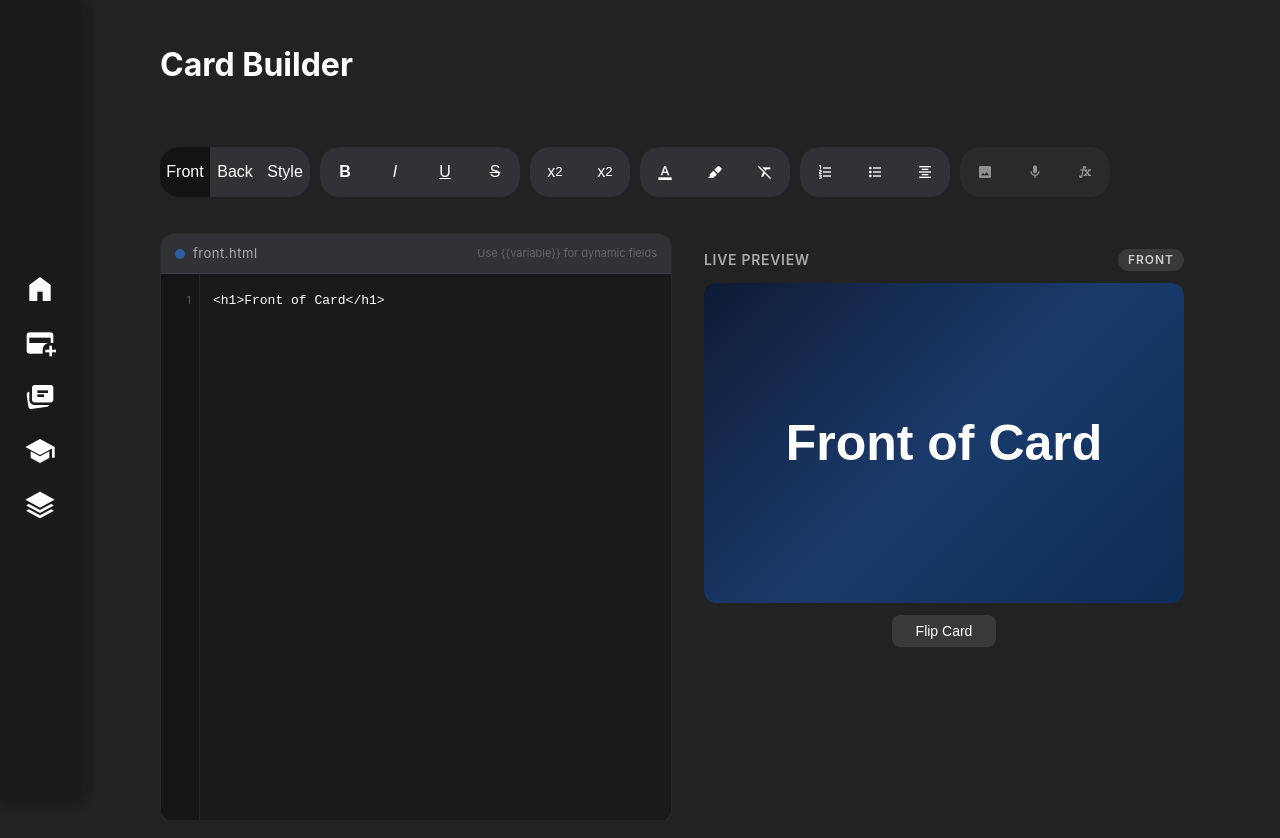
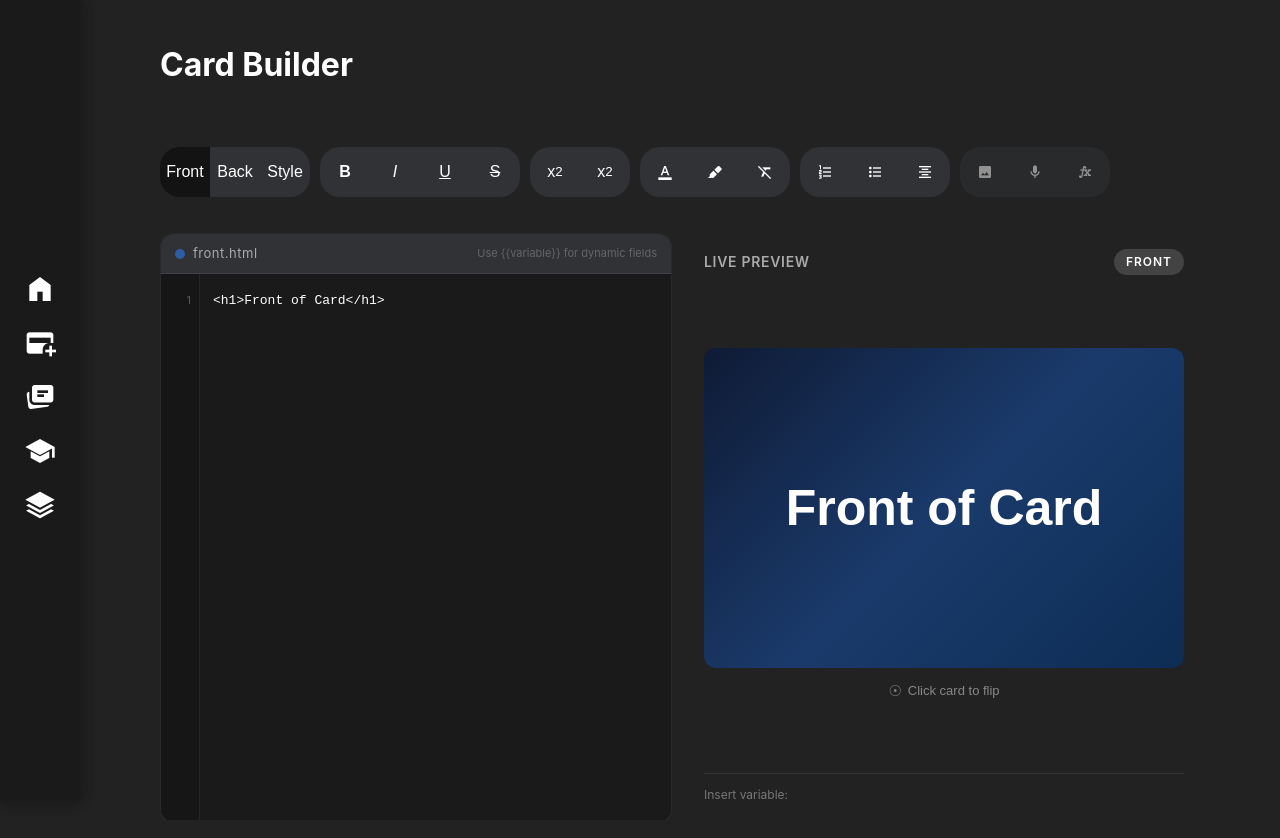
Before and after one commit to 18barbers2/gostudycards, a React (Vite) app in the folder frontend/: page /card-builder in a window 1280 px wide. Shown: the top 838 px of the page. Built offline with nearby package versions, Linux system fonts and the light colour scheme.

Commit message:
feature: added an insert panel at the bottom of the card preview

```diff
--- a/frontend/src/components/PreviewPanel.tsx
+++ b/frontend/src/components/PreviewPanel.tsx
@@ -9,17 +9,31 @@ interface PreviewPanelProps {
     onFlip: () => void;
     onInsert: (text: string) => void;
 }
-function PreviewPanel({ side, template, style, data, onFlip, onInsert: _onInsert} : PreviewPanelProps) {
+function PreviewPanel({ side, template, style, data, onFlip, onInsert }: PreviewPanelProps) {
+    const variables = [...new Set([...template.matchAll(/\{\{(\w+)\}\}/g)].map(m => m[1]))];
+
     return (
         <div className='preview-pane'>
             <div className='preview-pane-header'>
                 <span className='preview-label'>Live Preview</span>
                 <span className='preview-side-badge'>{side}</span>
             </div>
-            <div className='preview-card-wrapper'>
-                <Card id='' deckId='' template={template} style={style} data={data} />
+            <div className='preview-pane-body'>
+                <div className='preview-card-wrapper'>
+                    <Card id='' deckId='' template={template} style={style} data={data} />
+                </div>
+                <button className='preview-flip-hint' onClick={onFlip}>
+                    <span className='preview-flip-icon'>&#9737;</span> Click card to flip
+                </button>
             </div>
-            <button className='preview-flip-btn' onClick={onFlip}>Flip Card</button>
+            <div className='preview-insert-bar'>
+                <span className='preview-insert-label'>Insert variable:</span>
+                {variables.map(v => (
+                    <button key={v} className='preview-insert-chip' onClick={() => onInsert(`{{${v}}}`)}>
+                        {`{{${v}}}`}
+                    </button>
+                ))}
+            </div>
         </div>
     );
 }
--- a/frontend/src/css/PreviewPanel.css
+++ b/frontend/src/css/PreviewPanel.css
@@ -1,14 +1,19 @@
 .preview-pane {
     display: flex;
     flex-direction: column;
-    gap: 12px;
+    height: 100%;
+    overflow: hidden;
     padding: 16px;
+    gap: 0;
+    box-sizing: border-box;
 }
 
 .preview-pane-header {
     display: flex;
     align-items: center;
     justify-content: space-between;
+    padding-bottom: 12px;
+    flex-shrink: 0;
 }
 
 .preview-label {
@@ -23,32 +28,84 @@
     font-size: 12px;
     font-weight: 600;
     text-transform: uppercase;
-    padding: 2px 10px;
+    padding: 4px 12px;
     border-radius: 999px;
-    background: rgba(255, 255, 255, 0.1);
-    color: #ccc;
+    background: rgba(255, 255, 255, 0.15);
+    color: #fff;
     letter-spacing: 0.08em;
+}
+
+.preview-pane-body {
+    flex: 1;
+    display: flex;
+    flex-direction: column;
+    align-items: center;
+    justify-content: center;
+    gap: 14px;
+    min-height: 0;
 }
 
 .preview-card-wrapper {
     width: 100%;
+    max-width: 480px;
     aspect-ratio: 3 / 2;
+    max-height: 100%;
     border-radius: 12px;
     overflow: hidden;
 }
 
-.preview-flip-btn {
-    align-self: center;
-    padding: 8px 24px;
-    border-radius: 8px;
+.preview-flip-hint {
+    background: none;
     border: none;
-    background: rgba(255, 255, 255, 0.1);
-    color: #fff;
-    font-size: 14px;
+    color: #888;
+    font-size: 13px;
     cursor: pointer;
-    transition: background 0.2s;
+    display: flex;
+    align-items: center;
+    gap: 6px;
+    padding: 0;
+    transition: color 0.2s;
 }
 
-.preview-flip-btn:hover {
-    background: rgba(255, 255, 255, 0.2);
+.preview-flip-hint:hover {
+    color: #ccc;
 }
+
+.preview-flip-icon {
+    font-size: 15px;
+}
+
+.preview-insert-bar {
+    flex-shrink: 0;
+    display: flex;
+    flex-wrap: wrap;
+    align-items: center;
+    gap: 8px;
+    padding: 12px 0 0 0;
+    border-top: 1px solid rgba(255, 255, 255, 0.08);
+    margin-top: 12px;
+}
+
+.preview-insert-label {
+    font-size: 12px;
+    color: #777;
+    white-space: nowrap;
+}
+
+.preview-insert-chip {
+    background: rgba(255, 255, 255, 0.07);
+    border: 1px solid rgba(255, 255, 255, 0.12);
+    color: #ccc;
+    font-size: 12px;
+    font-family: monospace;
+    padding: 4px 10px;
+    border-radius: 6px;
+    cursor: pointer;
+    transition: background 0.15s, border-color 0.15s;
+}
+
+.preview-insert-chip:hover {
+    background: rgba(255, 255, 255, 0.14);
+    border-color: rgba(255, 255, 255, 0.25);
+    color: #fff;
+}
```
